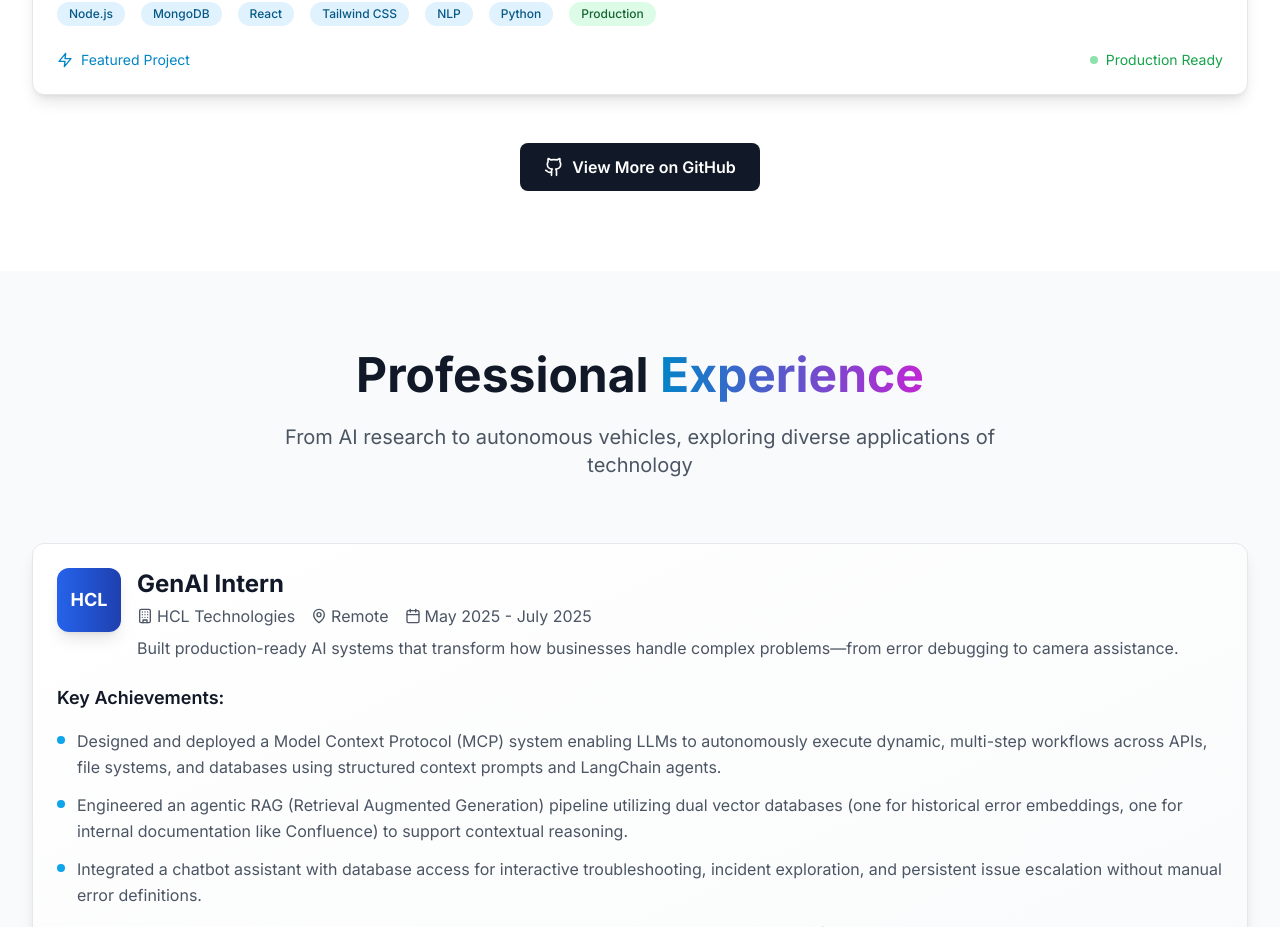
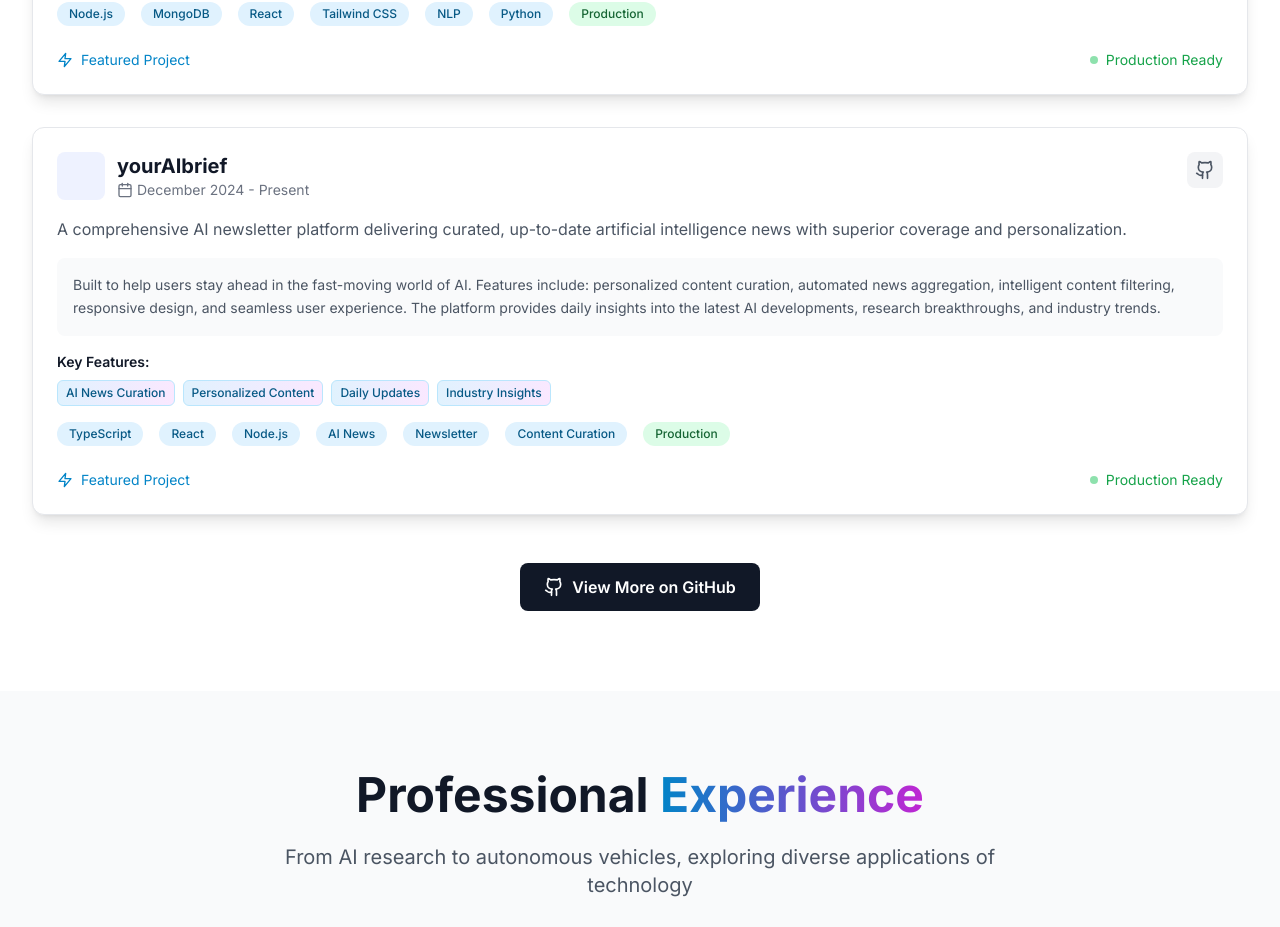
Before and after one commit to Siddhanta22/siddhantamohanty.github.io, a React (Create React App) app: page / in a window 1280 px wide. Shown: the part 3780-4707 px from the top of the page. Built offline with nearby package versions, Linux system fonts and the light colour scheme.

Commit message:
Update Self-Healing-System GitHub link and add yourAIbrief newsletter project

```diff
--- a/src/components/Projects.js
+++ b/src/components/Projects.js
@@ -20,7 +20,7 @@ const Projects = () => {
       color: "from-blue-500 to-purple-600",
       bgColor: "bg-blue-50 dark:bg-blue-900/20",
       date: "June 2025 - Present",
-      github: "https://github.com/Siddhanta22/self-healing-backend",
+      github: "https://github.com/Siddhanta22/Self-Healing-System",
       live: null,
       featured: true,
       production: true,
@@ -73,6 +73,22 @@ const Projects = () => {
       featured: true,
       production: true,
       highlights: ["NLP-Powered Planning", "Conflict Detection", "Multi-Major Support", "University Ready"]
+    },
+    {
+      id: 5,
+      title: "yourAIbrief",
+      description: "A comprehensive AI newsletter platform delivering curated, up-to-date artificial intelligence news with superior coverage and personalization.",
+      longDescription: "Built to help users stay ahead in the fast-moving world of AI. Features include: personalized content curation, automated news aggregation, intelligent content filtering, responsive design, and seamless user experience. The platform provides daily insights into the latest AI developments, research breakthroughs, and industry trends.",
+      technologies: ["TypeScript", "React", "Node.js", "AI News", "Newsletter", "Content Curation", "Production"],
+      icon: Brain,
+      color: "from-indigo-500 to-purple-600",
+      bgColor: "bg-indigo-50 dark:bg-indigo-900/20",
+      date: "December 2024 - Present",
+      github: "https://github.com/Siddhanta22/yourAIbrief",
+      live: null,
+      featured: true,
+      production: true,
+      highlights: ["AI News Curation", "Personalized Content", "Daily Updates", "Industry Insights"]
     }
 
   ];
```
